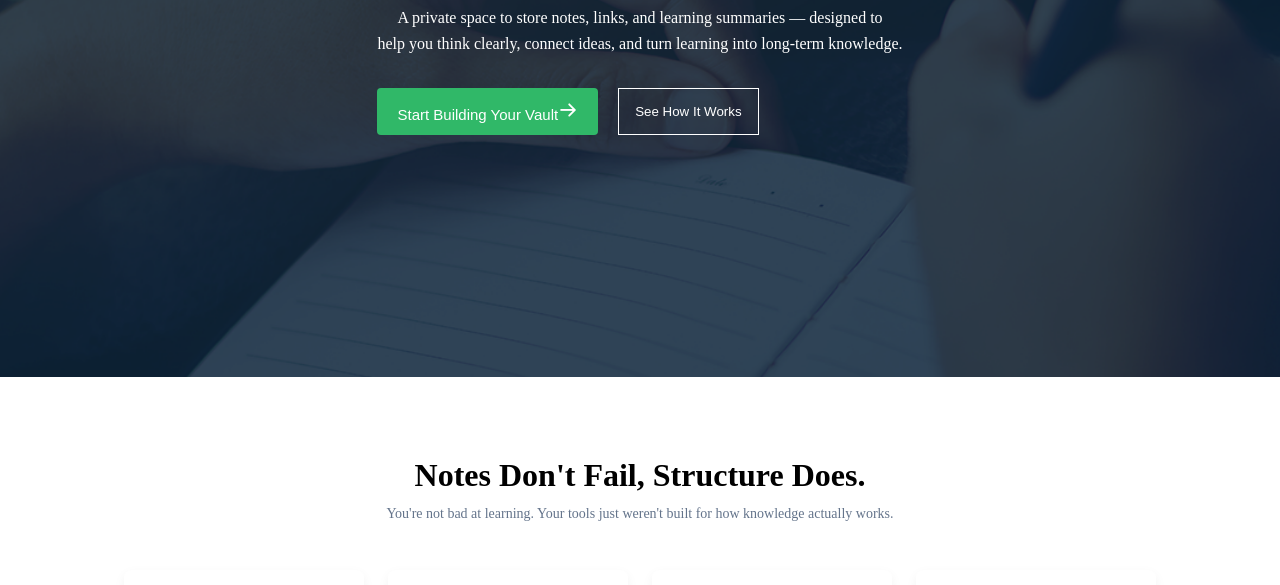
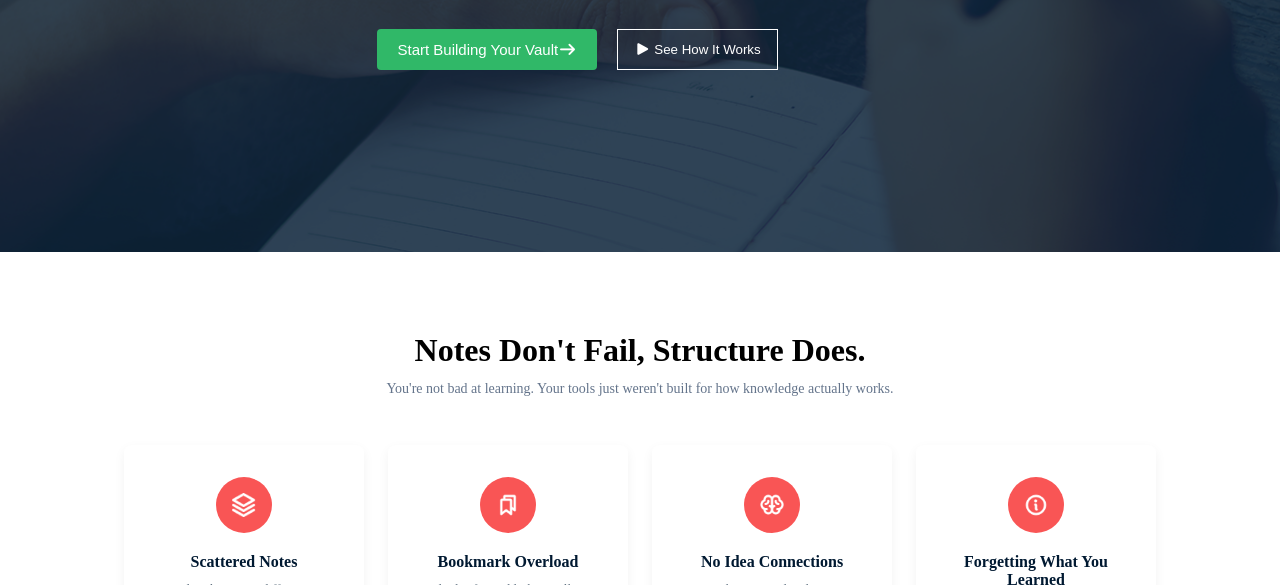
Before and after one commit to Rabiul-Sujon/B13-A01-Knowledge-Vault, a plain HTML site: page index.html in a window 1280 px wide. Shown: the part 515-1100 px from the top of the page. Drawn offline with Linux system fonts and the light colour scheme.

Commit message:
some corrections for hero section

```diff
--- a/index.html
+++ b/index.html
@@ -45,8 +45,8 @@
         into long-term knowledge.
         </p>
     <div class="hero-actions">
-        <button class="hero-first-btn">Start Building Your Vault<img src="./resources/ArrowRight.png"></button>
-        <button class="hero-second-btn"> See How It Works</button>
+        <button class="hero-first-btn">Start Building Your Vault<i class="fa-solid fa-arrow-right"></i></button>
+        <button class="hero-second-btn"><i class="fa-solid fa-play"></i> See How It Works</button>
     </div>
 
     </div>
@@ -72,7 +72,6 @@
         </p>
       </div>
 
-
       <div class="note-card">
         <div class="note-icon-bg">
           <img class="note-icon" src="./resources/Bookmarks.png" alt="">
@@ -83,7 +82,6 @@
         </p>
       </div>
 
-
       <div class="note-card">
         <div class="note-icon-bg">
           <img class="note-icon" src="./resources/Brain.png" alt="">
@@ -93,7 +91,6 @@
           Insights stay isolated, never<br> building into bigger understanding.
         </p>
       </div>
-
 
       <div class="note-card">
         <div class="note-icon-bg">
--- a/styles/style.css
+++ b/styles/style.css
@@ -41,11 +41,9 @@
     font-weight: 550;
 }
 
-
-
 /* hero section */
 #hero-section{
-    height: 100vh;
+    height: 675px;
     background-image:url("../resources/hero-bg.png");
     background-size: cover;
     background-position: center;
```
